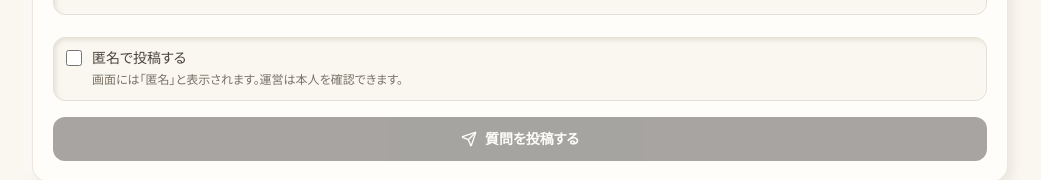
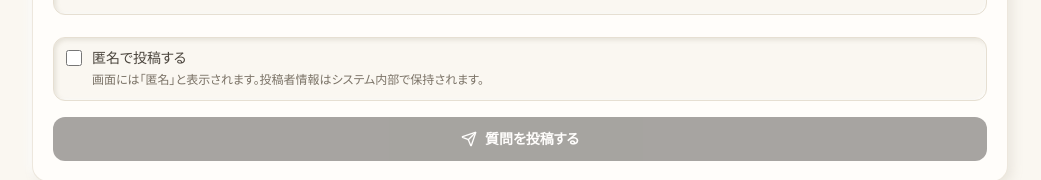
Before and after one commit to matsushimaeito0930-hue/Izumo-main, a Next.js app: page /help in a window 1280 px wide. Shown: the part 1061-1241 px from the top of the page, without its empty margins (120-1161 px from the left). Built offline with nearby package versions, Linux system fonts and the light colour scheme; no server answers.

Commit message:
docs: clarify anonymous post privacy

```diff
--- a/components/help-composer.tsx
+++ b/components/help-composer.tsx
@@ -160,7 +160,7 @@ export function HelpComposer({
           <span>
             匿名で投稿する
             <span className="mt-0.5 block text-xs leading-5 text-muted">
-              画面には「匿名」と表示されます。運営は本人を確認できます。
+              画面には「匿名」と表示されます。投稿者情報はシステム内部で保持されます。
             </span>
           </span>
         </label>
```
